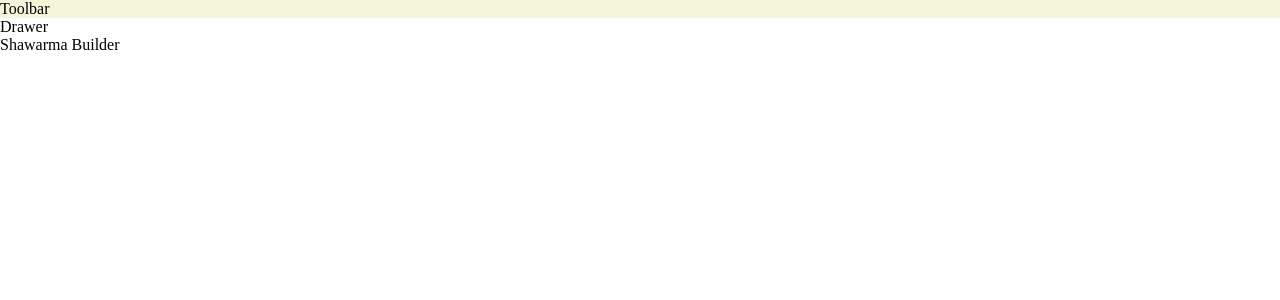
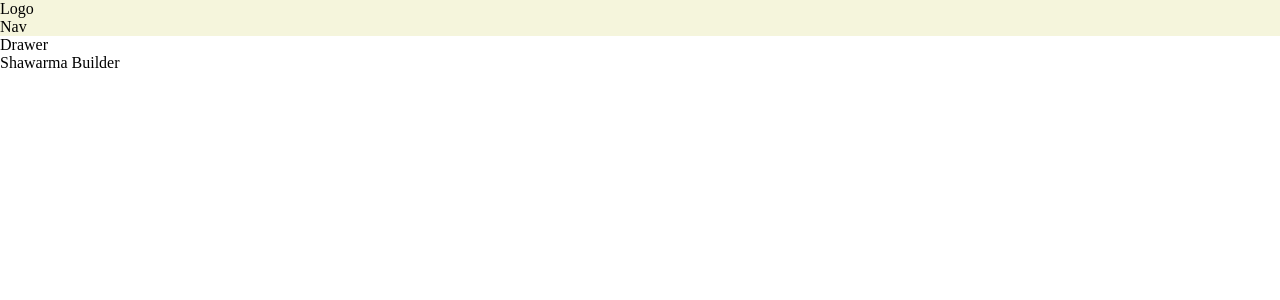
Before and after one commit to bayel-bakytov/shawarma-builder, a React (Create React App) app: page / in a window 1280 px wide. Shown: the top 300 px of the page. Built offline with nearby package versions, Linux system fonts and the light colour scheme.

Commit message:
Added new components Logo, Nav

```diff
--- /dev/null
+++ b/src/components/Layout/Logo/Logo.js
@@ -0,0 +1,8 @@
+import React from "react";
+import classes from "./Logo.module.css";
+
+export default () => (
+    <div className={classes.Logo}>
+       Logo
+    </div>
+);
--- /dev/null
+++ b/src/components/Layout/Toolbar/Nav/Nav.js
@@ -0,0 +1,8 @@
+import React from "react";
+import classes from "./Nav.module.css";
+
+export default () => (
+    <nav className={classes.Nav}>
+       Nav
+    </nav>
+);
--- a/src/components/Layout/Toolbar/Toolbar.js
+++ b/src/components/Layout/Toolbar/Toolbar.js
@@ -1,8 +1,12 @@
 import React from "react";
 import classes from"./Toolbar.module.css";
+import Logo from "../Logo/Logo";
+import Nav from "./Nav/Nav";
+
 
 export default () => (
     <div className={classes.Toolbar}>
-     Toolbar
+      <Logo />
+      <Nav />
     </div>
 );
```
Also changed, not shown: src/components/Layout/Logo/Logo.module.css (added), src/components/Layout/Toolbar/Nav/Nav.module.css (added).
